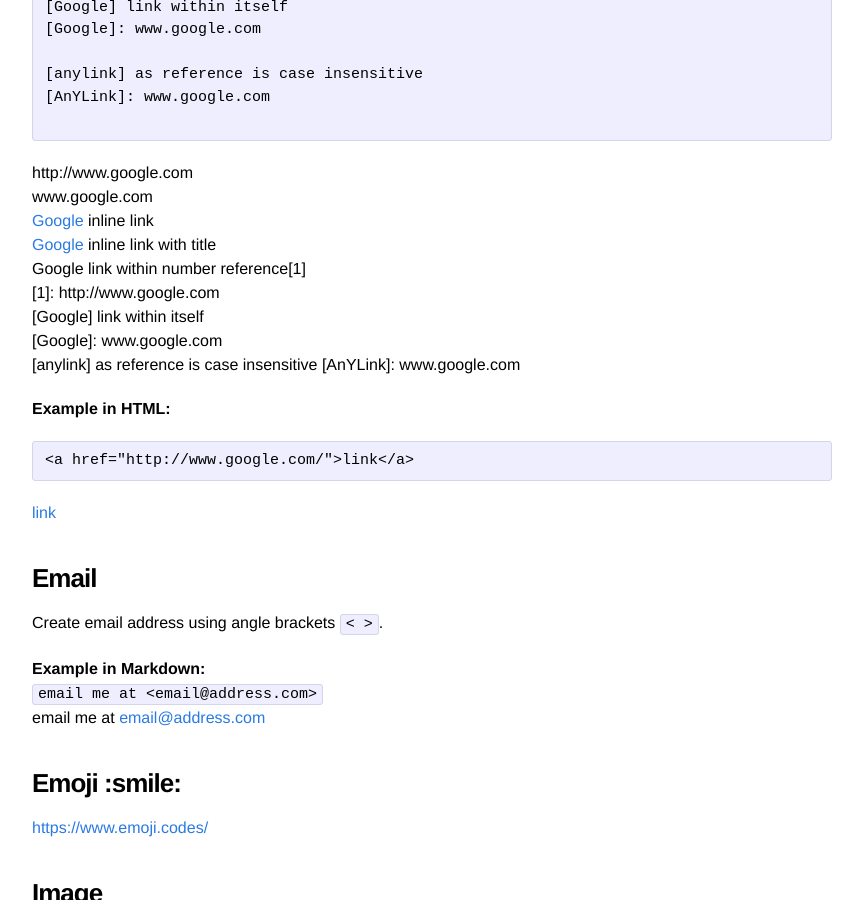
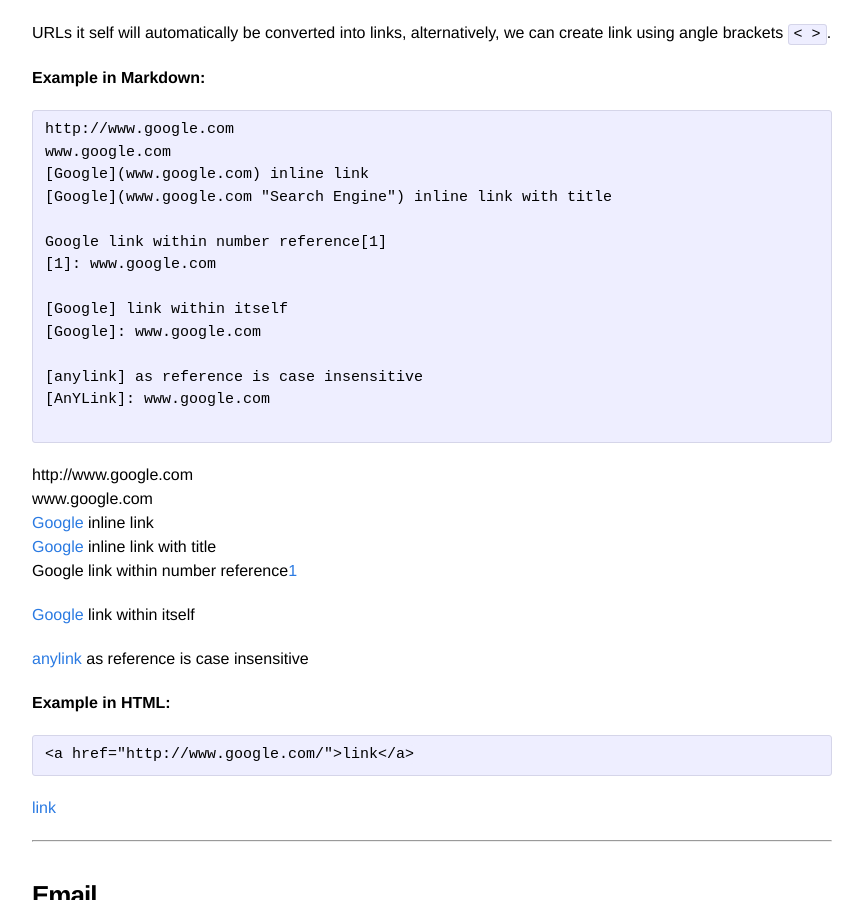
Before and after one commit to irvinleegc/irvinleegc.github.io, a Jekyll site: the page built from _posts/2017-01-09-Markdown-Syntax.md, in a window 1280 px wide and 900 px high, scrolled down 4657 px. Shown: the whole window, without its empty margins (208-1071 px from the left). Built offline with Jekyll 4.4.1, drawn with Linux system fonts in a browser that asks for light colours.

Commit message:
Update 2017-01-09-Markdown-Syntax.md

````diff
--- a/_posts/2017-01-09-Markdown-Syntax.md
+++ b/_posts/2017-01-09-Markdown-Syntax.md
@@ -38,6 +38,8 @@ Following paragraphs starts here.
 ```
 <p>Following paragraphs</p> <p>starts here.</p>
 
+-------------------
+
 ### **Emphasis**
 Use single asterisk `` ` `` or single underscore ` _ ` for _italic_.
 Use double asterisks <code>``</code> or double underscores `__` for **bold**.
@@ -76,11 +78,13 @@ Use minumal 3 dashes `---` to indicate header.
 Use colon `:` to indicate alignment.
 
 **Example in Markdown:**
-<code>|No|Name|Team|
+```Markdown
+|No|Name|Team|
 |---:|:---|:---:|
 |1|John|A|
 |2|\*Jane\*|B|
-|3|Jake|\**F**|</code>
+|3|Jake|\**F**|
+```
 
 |No|Name|Team|
 |---:|:---|:---:|
@@ -88,6 +92,7 @@ Use colon `:` to indicate alignment.
 |2|*Jane*|B|
 |3|Jake|**F**|
 
+-------------------
 
 ### **List**
 Use multiple rows of `*` `+` `-`to indicate a bullet list.
@@ -137,6 +142,9 @@ To do list:
 <li>write a blog with markdown</li>
 </ol>
 
+
+-------------------
+
 ### **Code**
 To indicate codes, use backtick <code>`</code>
 
@@ -173,12 +181,18 @@ To enable syntax highlight use tripple backticks <code>```</code> along with the
 < a href=http:www.google.com>google.com < /a\>
 ```
 
+-------------------
+
 ### **Quotes or citations**
 Use `>` to indicate quotes / citations / indent.
 
 **Example in Markdown:**
-`> Quote of the day`
- > Quote of the day
+```Markdown
+> Quote of the day
+```
+> Quote of the day
+
+-------------------
 
 ### **Link**
 
@@ -207,10 +221,15 @@ www.google.com
 [Google](www.google.com) inline link
 [Google](www.google.com "Search Engine") inline link with title
 Google link within number reference[1]
+
 [1]: http://www.google.com
+
 [Google] link within itself
+
 [Google]: www.google.com
+
 [anylink] as reference is case insensitive
+
 [AnYLink]: www.google.com
 
 **Example in HTML:**
@@ -219,19 +238,27 @@ Google link within number reference[1]
 ```
 <a href="http://www.google.com/">link</a>
 
+-------------------
+
 ### **Email**
 Create email address using angle brackets `< >`.
 
 **Example in Markdown:**
-`` email me at <email@address.com> ``
+```Markdown
 email me at <email@address.com>
+```
+email me at <email@address.com>
+
+-------------------
 
 ### **Emoji :smile:**
 <https://www.emoji.codes/>
 
+-------------------
 
 ### **Image**
 
+-------------------
 
 ### **Backslash Escape**
 Use a backslash `\` before these special character to actually indicate that you are typing these characters.
````
